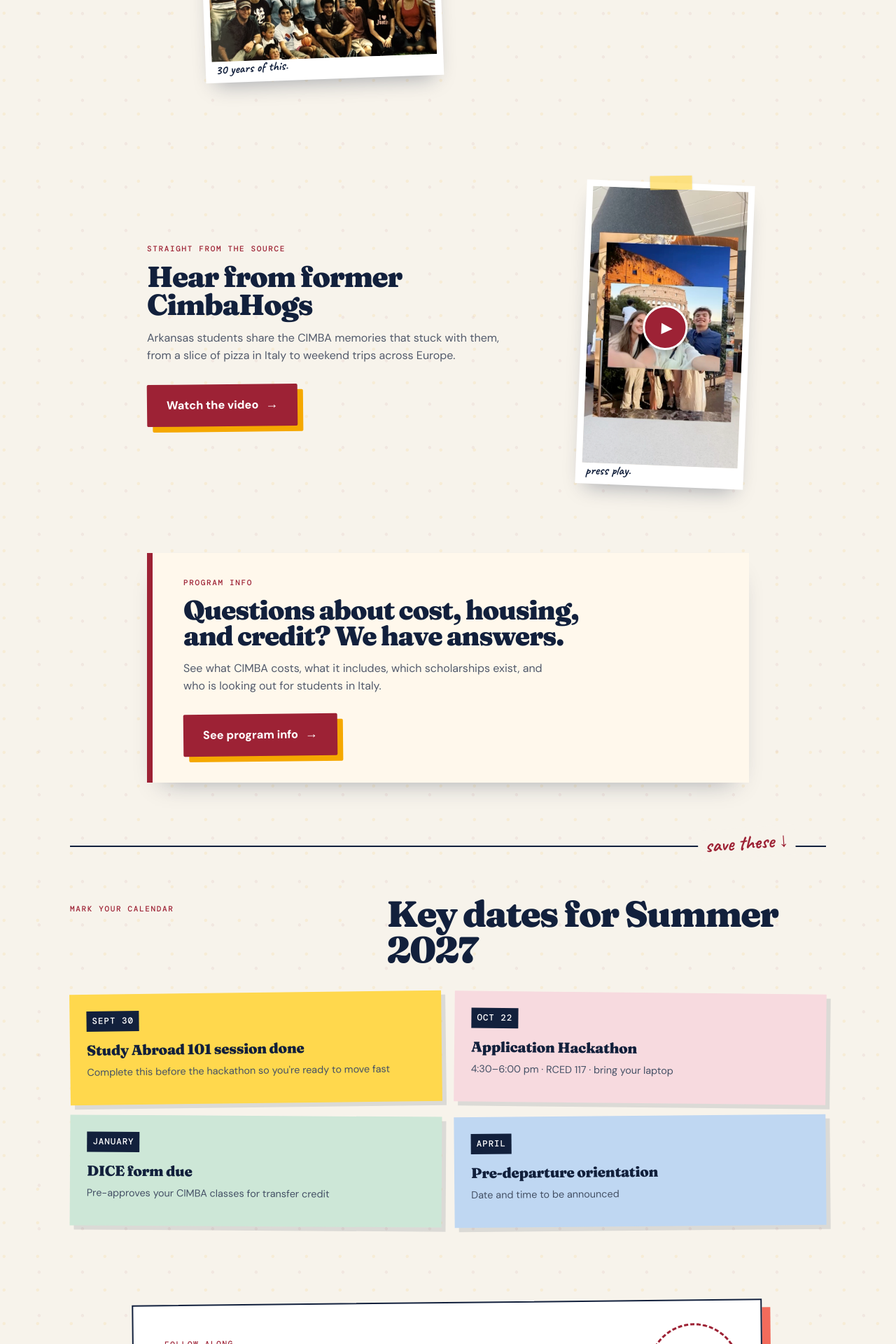
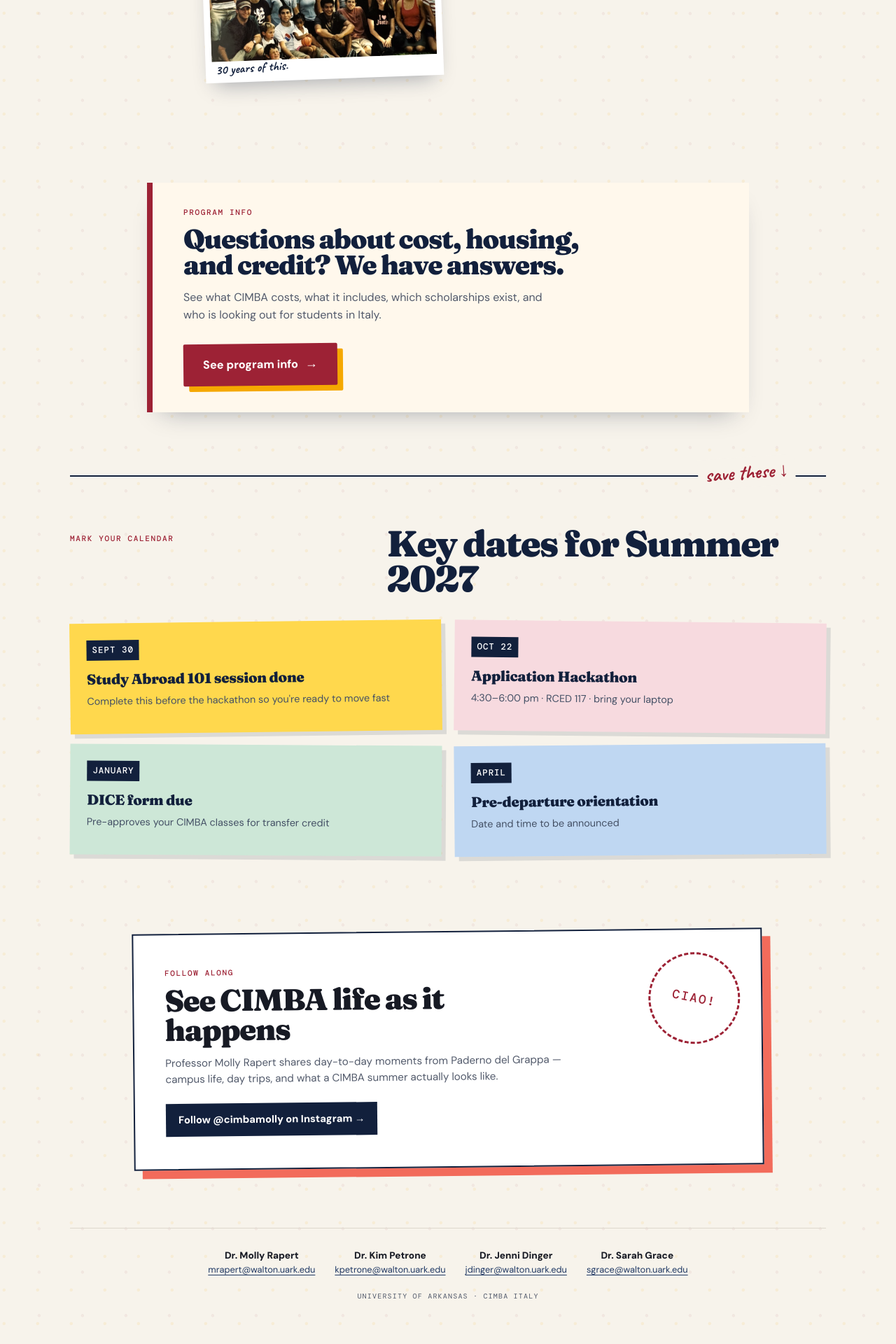
Before and after one commit to profsarahgrace/cimbahogs, a Jekyll site: the page built from index.html, in a window 1280 px wide. Shown: the part 3346-5266 px from the top of the page at 70% size. Built offline with Jekyll 4.4.1, drawn with Linux system fonts in a browser that asks for light colours.

Commit message:
Home: cut the stories teaser section
Co-Authored-By: Claude Sonnet 5.5 <noreply@anthropic.com>

```diff
--- a/assets/css/home.css
+++ b/assets/css/home.css
@@ -539,68 +539,6 @@ h1 .hog::after{
    were removed because they no longer anchored reliably on desktop. */
 
 /* ---------- dates / editorial checklist ---------- */
-/* ---------- stories teaser ---------- */
-.stories-teaser{
-  display:grid;
-  grid-template-columns:minmax(0,1fr) 240px;
-  align-items:center;
-  gap:clamp(30px,6vw,80px);
-  max-width:860px;
-  margin:96px auto 0;
-}
-
-.stories-teaser .eyebrow{
-  color:var(--razor);
-  margin-bottom:11px;
-}
-
-.stories-teaser h2{
-  color:var(--navy-deep);
-  font-size:clamp(1.9rem,4vw,2.6rem);
-}
-
-.stories-teaser-copy p:not(.eyebrow){
-  color:var(--ink-mid);
-  max-width:46ch;
-  margin:15px 0 28px;
-}
-
-.stories-teaser .cta::after{content:"\2192";}
-
-.reel-card{
-  display:block;
-  color:inherit;
-  text-decoration:none;
-}
-
-.reel-card .photo-fill{aspect-ratio:9/16;}
-
-.reel-card .play{
-  position:absolute;
-  left:50%;
-  top:calc(50% - 10px);
-  width:64px;
-  height:64px;
-  display:grid;
-  place-items:center;
-  padding-left:5px;
-  border:3px solid #fff;
-  border-radius:50%;
-  background:var(--razor);
-  color:#fff;
-  font-size:1.3rem;
-  box-shadow:0 8px 18px -6px rgba(0,0,0,.5);
-  transform:translate(-50%,-50%);
-  transition:transform .18s ease, background .18s ease;
-}
-
-.reel-card:hover .play{
-  background:var(--navy-deep);
-  transform:translate(-50%,-50%) scale(1.08);
-}
-
-.reel-card:focus-visible{outline:3px solid var(--razor);outline-offset:6px;}
-
 .dates{
   position:relative;
   margin-top:90px;
@@ -866,8 +804,6 @@ a:focus-visible{
 
 /* ---------- mobile ---------- */
 @media (max-width:620px){
-  .stories-teaser{grid-template-columns:1fr;justify-items:start;margin-top:72px;}
-  .reel-card{width:min(100%,230px);margin-left:8px;}
   .wrap{
     width:min(100% - 28px, 1080px);
   }
--- a/index.html
+++ b/index.html
@@ -194,25 +194,6 @@ audiences:
       </div>
     </section>
 
-    <section class="stories-teaser" aria-labelledby="stories-teaser-title">
-      <div class="stories-teaser-copy">
-        <p class="eyebrow">Straight from the source</p>
-        <h2 id="stories-teaser-title">Hear from former CimbaHogs</h2>
-        <p>
-          Arkansas students share the CIMBA memories that stuck with them, from a slice
-          of pizza in Italy to weekend trips across Europe.
-        </p>
-        <a class="cta" href="/stories/">Watch the video</a>
-      </div>
-
-      <a class="photo-card modern rotate-2 reel-card" href="/stories/" aria-label="Watch the video: former CimbaHogs share their favorite CIMBA memories">
-        <span class="photo-fill">
-          <img src="/images/stories-reel-poster.jpg" alt="Four students posing for a selfie in front of the Colosseum in Rome" loading="lazy">
-        </span>
-        <span class="play" aria-hidden="true">&#9654;</span>
-        <span class="photo-tag" aria-hidden="true">press play.</span>
-      </a>
-    </section>
 
     <section class="program-teaser" aria-labelledby="program-teaser-title">
       <p class="eyebrow">Program info</p>
```
